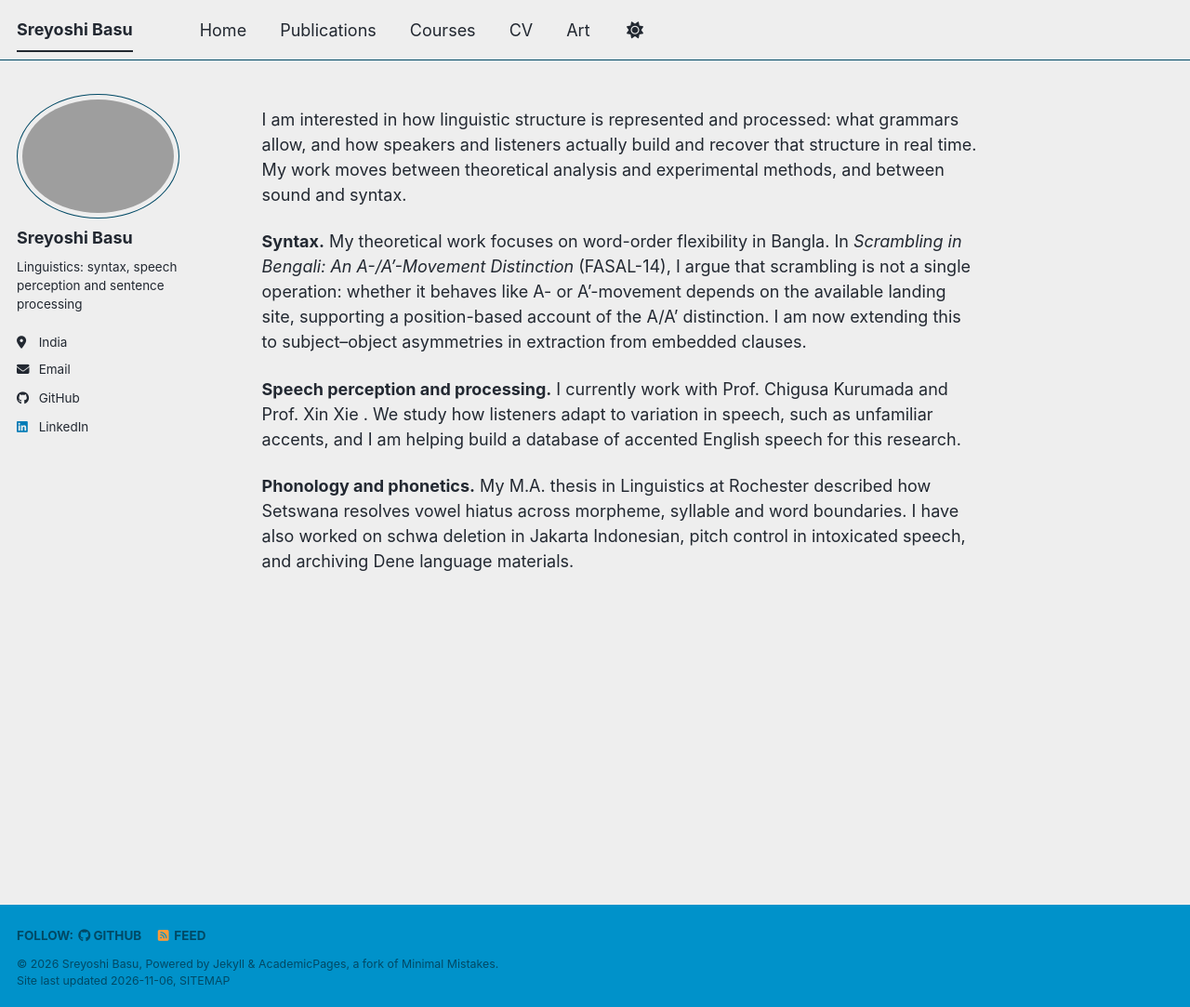
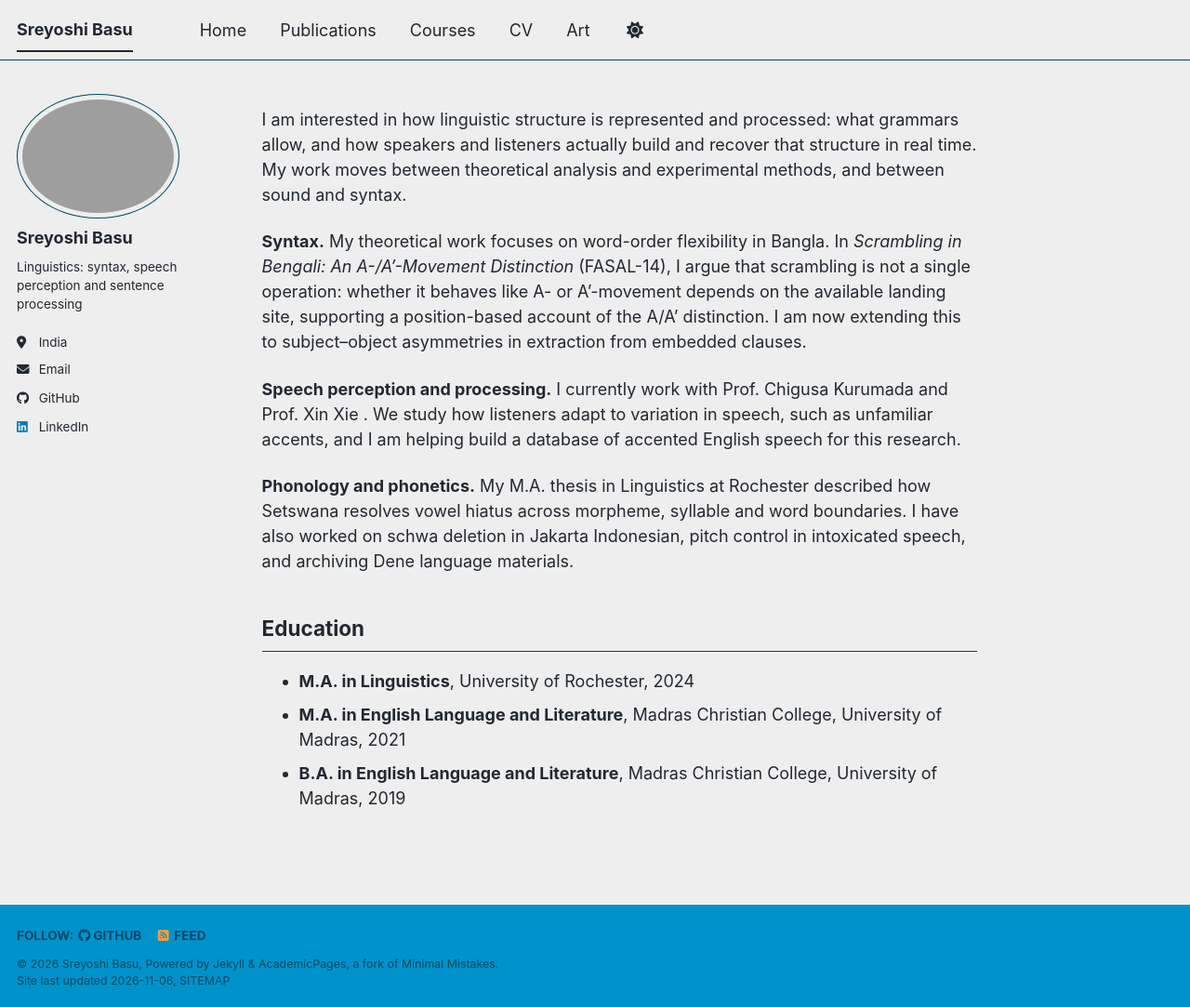
Before and after one commit to sreyoshi-basu/sreyoshi-basu.github.io, a Jekyll site: the page built from _pages/about.md, in a window 1280 px wide and 1083 px high. Shown: the whole window at 93% size. Built offline with Jekyll 4.4.1, drawn with Linux system fonts in a browser that asks for light colours; a script bundle is joined from its source files by our own code; a style sheet for code colours, icons or effects is not loaded.

Commit message:
Update about.md

```diff
--- a/_pages/about.md
+++ b/_pages/about.md
@@ -14,3 +14,9 @@ I am interested in how linguistic structure is represented and processed: what g
 **Speech perception and processing.** I currently work with Prof. Chigusa Kurumada and Prof. Xin Xie . We study how listeners adapt to variation in speech, such as unfamiliar accents, and I am helping build a database of accented English speech for this research.
 
 **Phonology and phonetics.** My M.A. thesis in Linguistics at Rochester described how Setswana resolves vowel hiatus across morpheme, syllable and word boundaries. I have also worked on schwa deletion in Jakarta Indonesian, pitch control in intoxicated speech, and archiving Dene language materials.
+
+
+## Education
+- **M.A. in Linguistics**, University of Rochester, 2024
+- **M.A. in English Language and Literature**, Madras Christian College, University of Madras, 2021
+- **B.A. in English Language and Literature**, Madras Christian College, University of Madras, 2019
```
